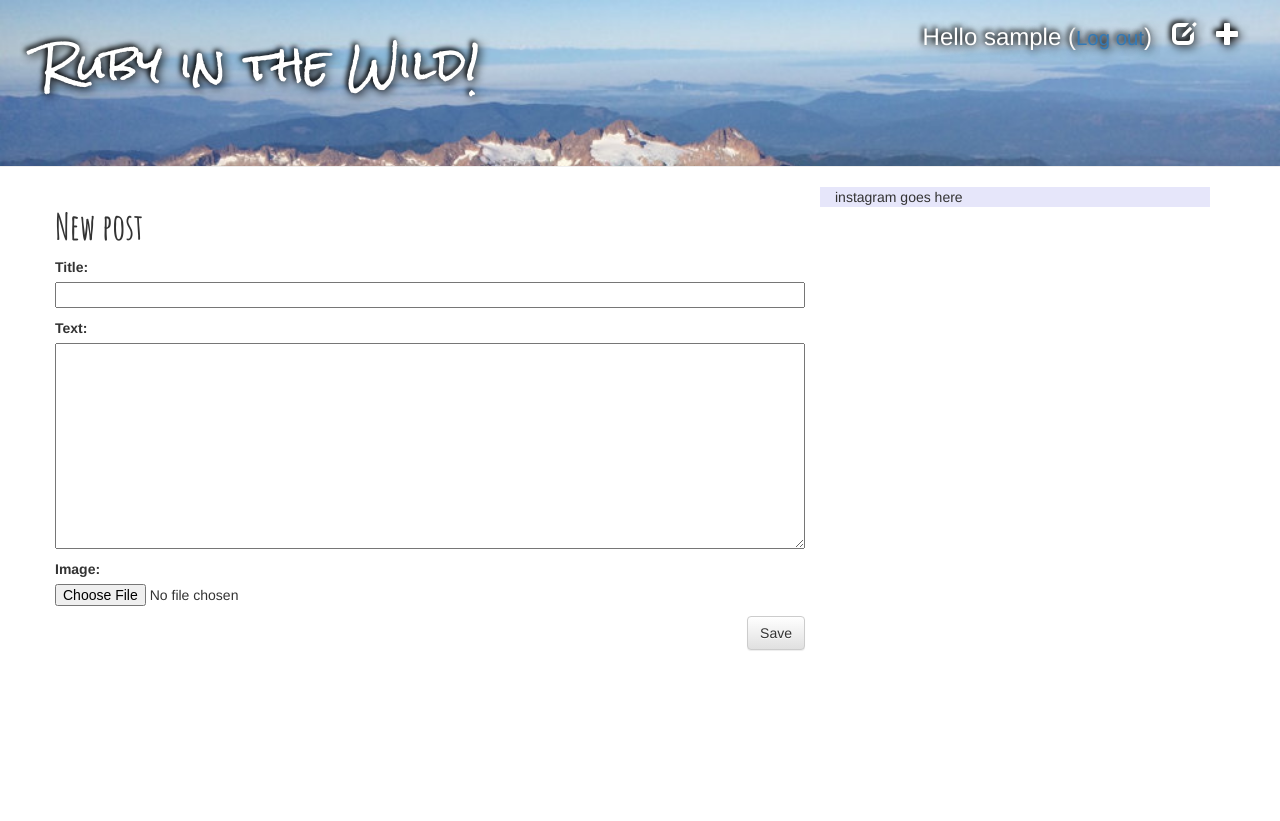
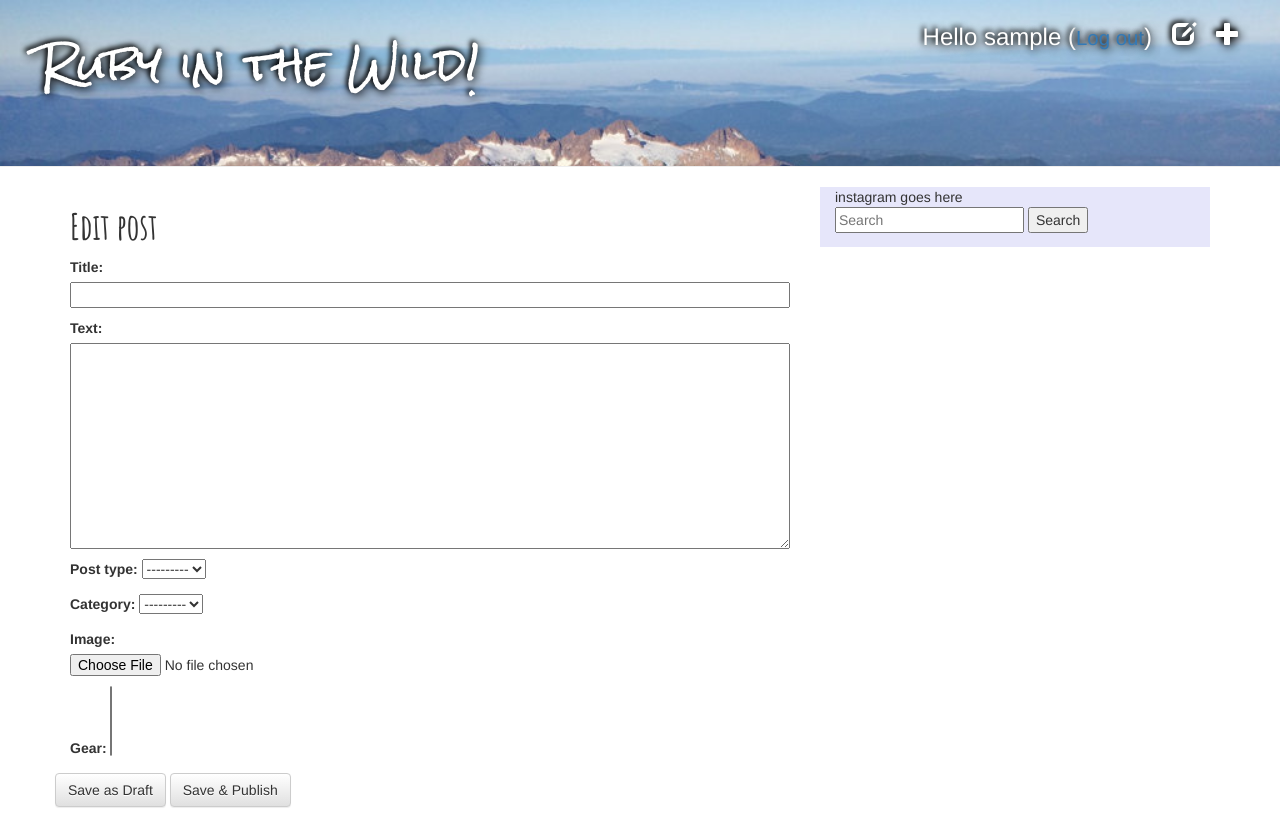
Before and after one commit to evanpyke/rubyinthewild-blog, a Django app: page /blog/new/ in a window 1280 px wide. Before the commit the page ends 651 px from the top, so only its background shows below. Run offline with Django 3.2, Linux system fonts and the light colour scheme; the visitor is signed in with stand-in values (Sample User, id 1); data that the repository does not hold is empty; some libraries are stand-ins or nearby versions.

Commit message:
added gear, category, type models

```diff
--- a/blog/forms.py
+++ b/blog/forms.py
@@ -5,7 +5,7 @@ class PostForm(forms.ModelForm):
 
     class Meta:
         model = Post
-        fields = ('title', 'text', 'image',)
+        fields = ('title', 'text', 'post_type', 'category', 'image', 'gear')
 
 class CommentForm(forms.ModelForm):
 
--- a/blog/models.py
+++ b/blog/models.py
@@ -6,13 +6,23 @@ from django.urls import reverse
 from django.utils import timezone
 from django.utils.text import slugify
 
+from .choices import *
+
 
 def upload_location(post, filename):
     ext = os.path.splitext(filename)[-1]
     return "%s/%s%s" %(post.pk, post.slug, ext)
 
+
+
+
 class Post(models.Model):
     author = models.ForeignKey('auth.User')
+
+    post_type = models.ForeignKey('Type')
+
+    category = models.ForeignKey('Category')
+
     title = models.CharField(max_length=100)
     image = models.ImageField(
         upload_to=upload_location,
@@ -25,23 +35,28 @@ class Post(models.Model):
     width_field = models.IntegerField(default=0)
     slug = models.SlugField(unique=True, editable=False)
     text = models.TextField()
-    created_date = models.DateField(default=timezone.now)
-    published_date = models.DateField(blank=True, null=True)
+    gear = models.ManyToManyField('Gear', blank=True)
+    created_date = models.DateTimeField(default=timezone.now)
+    published_date = models.DateTimeField(blank=True, null=True)
 
-    def publish(self):
-        self.published_date = timezone.now()
+
+    def publish(self, pub=True):
+        if pub:
+            self.published_date = timezone.now()
+        else:
+            self.published_date = None
         self.save()
 
     def __str__(self):
         return self.title
 
     def get_absolute_url(self):
-        return reverse("post:detail", kwargs={"slug":self.slug})
+        return reverse("post:detail", kwargs={"post_type":self.post_type, "slug":self.slug})
 
 
 class Comment(models.Model):
-    post = models.ForeignKey('blog.Post', related_name='comments')
-    author = models.CharField(max_length=200)
+    post = models.OneToOneField(Post, related_name='comments')
+    author = models.CharField(max_length=50)
     text = models.TextField()
     created_date = models.DateTimeField(default=timezone.now)
     approved_comment = models.BooleanField(default=False)
@@ -52,6 +67,29 @@ class Comment(models.Model):
 
     def __str__(self):
         return self.text
+
+class Gear(models.Model):
+    brand = models.CharField(max_length=20, blank=True)
+    model = models.CharField(max_length=30, blank=True)
+    short_name = models.CharField(max_length=50)
+    full_name = models.CharField(max_length=60)
+    category = models.ManyToManyField('Category')
+
+    def __str__(self):
+        return self.full_name
+
+class Category(models.Model):
+    name = models.CharField(max_length=16)
+
+    def __str__(self):
+        return self.name
+
+class Type(models.Model):
+    name = models.CharField(max_length=16)
+
+    def __str__(self):
+        return self.name
+
 
 def create_slug(instance, new_slug=None):
     slug = slugify(instance.title)
@@ -69,4 +107,12 @@ def pre_save_post_receiver(sender, instance, *args, **kwargs):
     if not instance.slug:
         instance.slug = create_slug(instance)
 
+def create_full_name(instance, new_name=None):
+    pass
+
+def pre_save_gear_receiver(sender, instance, *args, **kwargs):
+    if not instance.full_name:
+        instance.full_name = create_full_name(instance)
+
 pre_save.connect(pre_save_post_receiver, sender=Post)
+# pre_save.connect(pre_save_gear_receiver, sender=Gear)
--- a/blog/static/css/blog.css
+++ b/blog/static/css/blog.css
@@ -33,9 +33,9 @@ h1, h2, h3, h4 {
     font-family: default;
 }
 
-.save {
+/*.save {
     float: right;
-}
+}*/
 
 .post-form textarea, .post-form input {
     width: 100%;
--- a/blog/templates/blog/base.html
+++ b/blog/templates/blog/base.html
@@ -24,7 +24,15 @@
                     {% block content %}
                     {% endblock %}
                 </div>
-                <div class="col-md-4" style="background-color:lavender">instagram goes here</div>
+                <div class="col-md-4" style="background-color:lavender">instagram goes here
+
+                    <form method="GET">
+                        <input type="text" name="q" placeholder="Search" value="{{ request.GET.q }}">
+                        <input type="submit" value="Search">
+                    </form>
+                    {% block sidebar %}
+                    {% endblock %}
+                </div>
             </div>
         </div>
     </body>
--- a/blog/templates/blog/post_draft_list.html
+++ b/blog/templates/blog/post_draft_list.html
@@ -3,8 +3,7 @@
 {% block content %}
     {% for post in posts %}
         <div class="post">
-            <p class="date">trip date: {{ post.trip_date|date:'d-m-Y' }}</p>
-            <h1><a href="{{ post.get_absolute_url }}">{{ post.title }}</a></h1>
+            <h1><a href="{{ post.get_absolute_url }}">{{ post.title }}</a><small>  draft: {{ post.created_date }}</small></h1>
             <p>{{ post.text|truncatechars:200 }}</p>
         </div>
     {% endfor %}
--- a/blog/templates/blog/post_edit.html
+++ b/blog/templates/blog/post_edit.html
@@ -1,9 +1,14 @@
 {% extends 'blog/base.html' %}
 
 {% block content %}
-    <h1>New post</h1>
-    <form method="POST" enctype="multipart/form-data" class="post-form">{% csrf_token %}
-        {{ form.as_p }}
-        <button type="submit" class="save btn btn-default">Save</button>
-    </form>
+    <div class="col-sm-12">
+        <h1>Edit post</h1>
+        <form method="POST" enctype="multipart/form-data" class="post-form">{% csrf_token %}
+            {{ form.as_p }}
+            <div class="row">
+                <button type="submit" class="btn btn-default" name="save">Save as Draft</button>
+                <button type="submit" class="btn btn-default" name="publish">Save & Publish</button>
+            </div>
+        </form>
+    </div>
 {% endblock %}
--- a/blog/urls.py
+++ b/blog/urls.py
@@ -5,11 +5,9 @@ urlpatterns = [
     url(r'^$', views.post_list, name='list'),
     url(r'^blog/new/$', views.post_new, name='new'),
     url(r'^blog/drafts/$', views.post_draft_list, name='draft_list'),
-    url(r'^blog/(?P<slug>[-\w]+)/$', views.post_detail, name='detail'),
+    url(r'^(?P<post_type>[-\w]+)/(?P<slug>[-\w]+)/$', views.post_detail, name='detail'),
     url(r'^blog/(?P<slug>[-\w]+)/comment/$', views.add_comment_to_post, name='comment'),
     url(r'^blog/(?P<slug>[-\w]+)/edit/$', views.post_edit, name='edit'),
     url(r'^blog/(?P<slug>[-\w]+)/publish/$', views.post_publish, name='publish'),
     url(r'^blog/(?P<slug>[-\w]+)/remove/$', views.post_remove, name='remove'),
 ]
-
-    # url(r'^post/(?P<slug>[-\w]*)-(?P<pk>\d+)/$', views.post_detail, name='detail'),
--- a/blog/views.py
+++ b/blog/views.py
@@ -1,6 +1,8 @@
 
 from django.contrib.auth.decorators import login_required
 from django.core.paginator import Paginator, EmptyPage, PageNotAnInteger
+from django.db.models import Q
+from django.http import Http404
 from django.shortcuts import redirect, render, get_object_or_404
 from django.utils import timezone
 from .forms import PostForm, CommentForm
@@ -12,8 +14,16 @@ def post_list(request):
     post_list = Post.objects.filter(
         published_date__lte=timezone.now()
         ).order_by('-published_date')
+
+    query = request.GET.get('q')
+    if query:
+        post_list = post_list.filter(
+            Q(title__icontains=query) |
+            Q(text__icontains=query) |
+            Q(author__username__icontains=query)
+        ).distinct()
+
     paginator = Paginator(post_list, 5)
-
     page = request.GET.get('page')
     try:
         posts = paginator.page(page)
@@ -25,22 +35,27 @@ def post_list(request):
 
     return render(request, 'blog/post_list.html', {'posts': posts})
 
-def post_detail(request, slug=None):
-    post = get_object_or_404(Post, slug=slug)
+def post_detail(request, post_type=None, slug=None):
+    post = get_object_or_404(Post, post_type=post_type, slug=slug)
+    if post.published_date == None and not request.user.is_staff:
+        raise Http404
+
     return render(request, 'blog/post_detail.html', {'post': post})
 
 @login_required
 def post_new(request):
     if request.method == "POST":
-        print("test post request")
         form = PostForm(request.POST or None, request.FILES or None)
         if form.is_valid():
             post = form.save(commit=False)
             post.author = request.user
             post.save()
-            return redirect('post:detail', slug=post.slug)
+            if 'save' in request.POST:
+                post.publish(False)
+            if 'publish' in request.POST:
+                post.publish(True)
+            return redirect('post:detail', post_type=post.post_type, slug=post.slug)
     else:
-        print("test not post request")
         form = PostForm()
     return render(request, 'blog/post_edit.html', {'form': form})
 
@@ -53,7 +68,12 @@ def post_edit(request, slug=None):
             post = form.save(commit=False)
             post.author = request.user
             post.save()
-            return redirect('post:detail', slug=slug)
+            if 'save' in request.POST:
+                post.publish(False)
+            if 'publish' in request.POST:
+                post.publish(True)
+
+            return redirect('post:detail', post_type=post.post_type, slug=slug)
     else:
         form = PostForm(instance=post)
     return render(request, 'blog/post_edit.html', {'form': form})
@@ -66,8 +86,8 @@ def post_draft_list(request):
 @login_required
 def post_publish(request, slug=None):
     post = get_object_or_404(Post, slug=slug)
-    post.publish()
-    return redirect('post:detail', slug=slug)
+    post.publish(True)
+    return redirect('post:detail', post_type=post.post_type, slug=slug)
 
 @login_required
 def post_remove(request, slug=None):
@@ -83,7 +103,7 @@ def add_comment_to_post(request, slug=None):
             comment = form.save(commit=False)
             comment.post = post
             comment.save()
-            return redirect('post:detail', slug=post.slug)
+            return redirect('post:detail', post_type=post.post_type, slug=post.slug)
     else:
         form = CommentForm()
     return render(request, 'blog/add_comment_to_post.html', {'form': form})
--- a/mysite/settings.py
+++ b/mysite/settings.py
@@ -22,9 +22,6 @@ BASE_DIR = os.path.dirname(os.path.dirname(os.path.abspath(__file__)))
 
 # SECURITY WARNING: keep the secret key used in production secret!
 # SECRET_KEY configured in settings_secret.py
-
-# SECURITY WARNING: don't run with debug turned on in production!
-DEBUG = True
 
 ALLOWED_HOSTS = ['127.0.0.1', '.pythonanywhere.com']
 
```
Also changed, not shown: blog/admin.py (+9 -2 lines), blog/templates/blog/post_detail.html (+18 -0 lines), blog/migrations/0001_initial.py, blog/migrations/0002_auto_20170526_1654.py (deleted), blog/migrations/0002_auto_20170602_0925.py (added), blog/migrations/0003_auto_20170526_1658.py (deleted), blog/migrations/0004_post_image.py (deleted), blog/migrations/0005_auto_20170531_1654.py (deleted), blog/migrations/0006_auto_20170531_1947.py (deleted), blog/migrations/0007_auto_20170531_2015.py (deleted), 1 other file.
